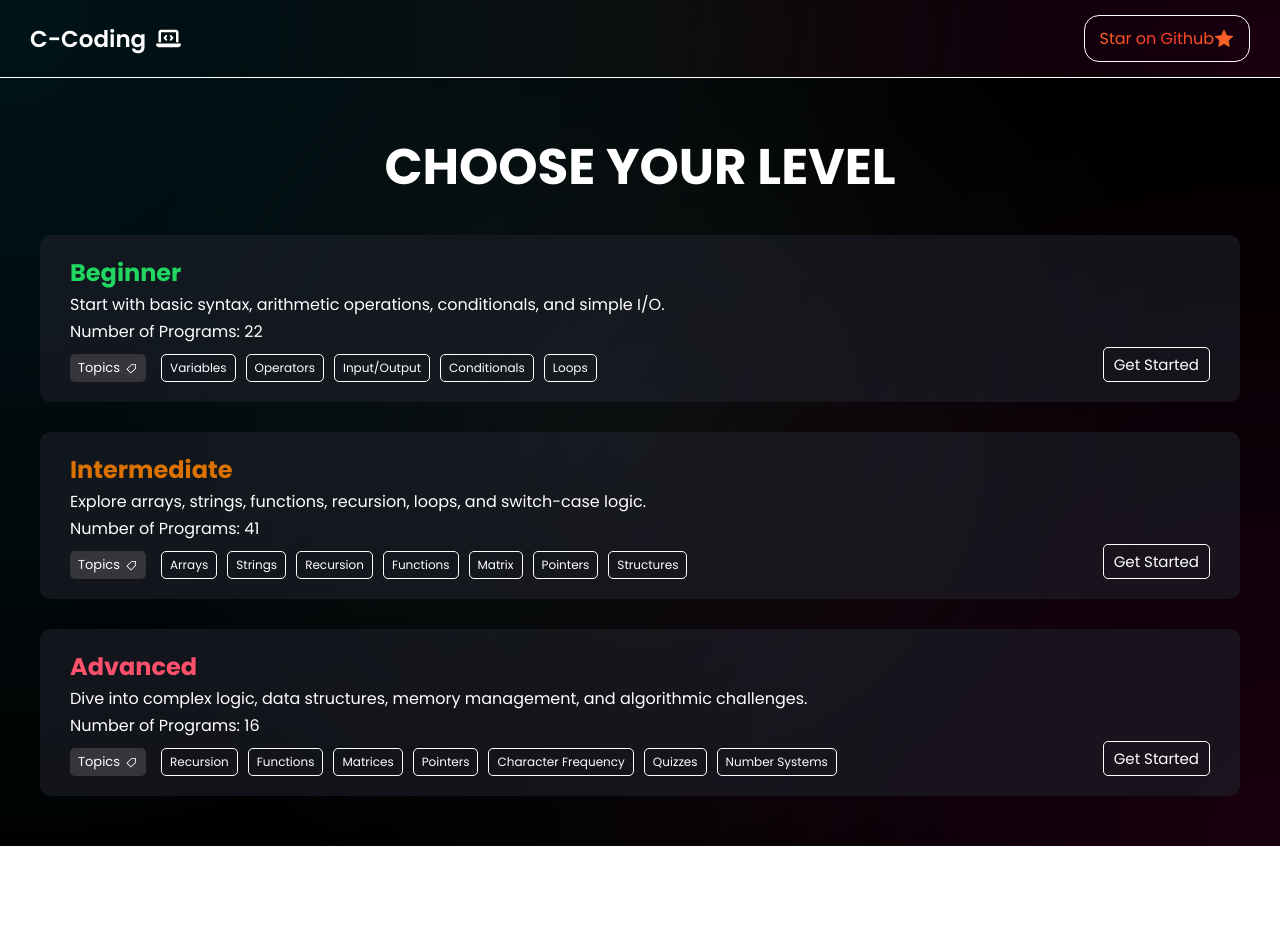
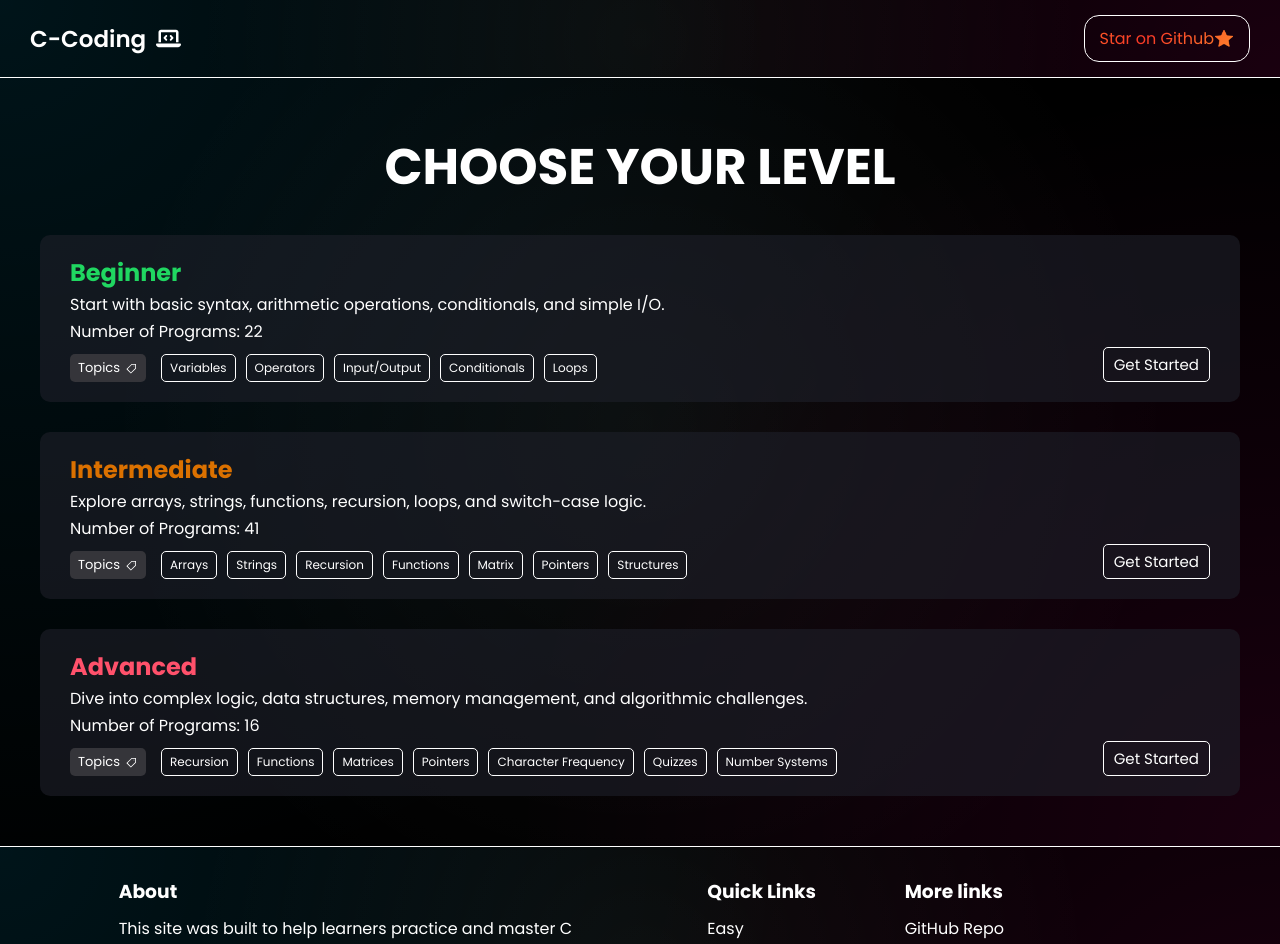
Before and after one commit to TonyStark-19/C-Coding, a React (Create React App) app in the folder c-coding/: page /levels in a window 1280 px wide. Shown: the top 944 px of the page. Before the commit the page ends 846 px from the top, so only its background shows below. Built offline with nearby package versions, Linux system fonts and the light colour scheme.

Commit message:
Imported footer

```diff
--- a/c-coding/src/Levels.jsx
+++ b/c-coding/src/Levels.jsx
@@ -17,6 +17,9 @@ import { Link } from 'react-router-dom';
 // import navbar
 import { Navbar } from './Mainpage';
 
+// import footer
+import { Footer } from './Mainpage';
+
 // main page
 export default function LevelPage() {
 
@@ -31,6 +34,7 @@ export default function LevelPage() {
         <div className='container'>
             <Navbar />
             <Levels />
+            <Footer />
         </div>
     )
 }
```
